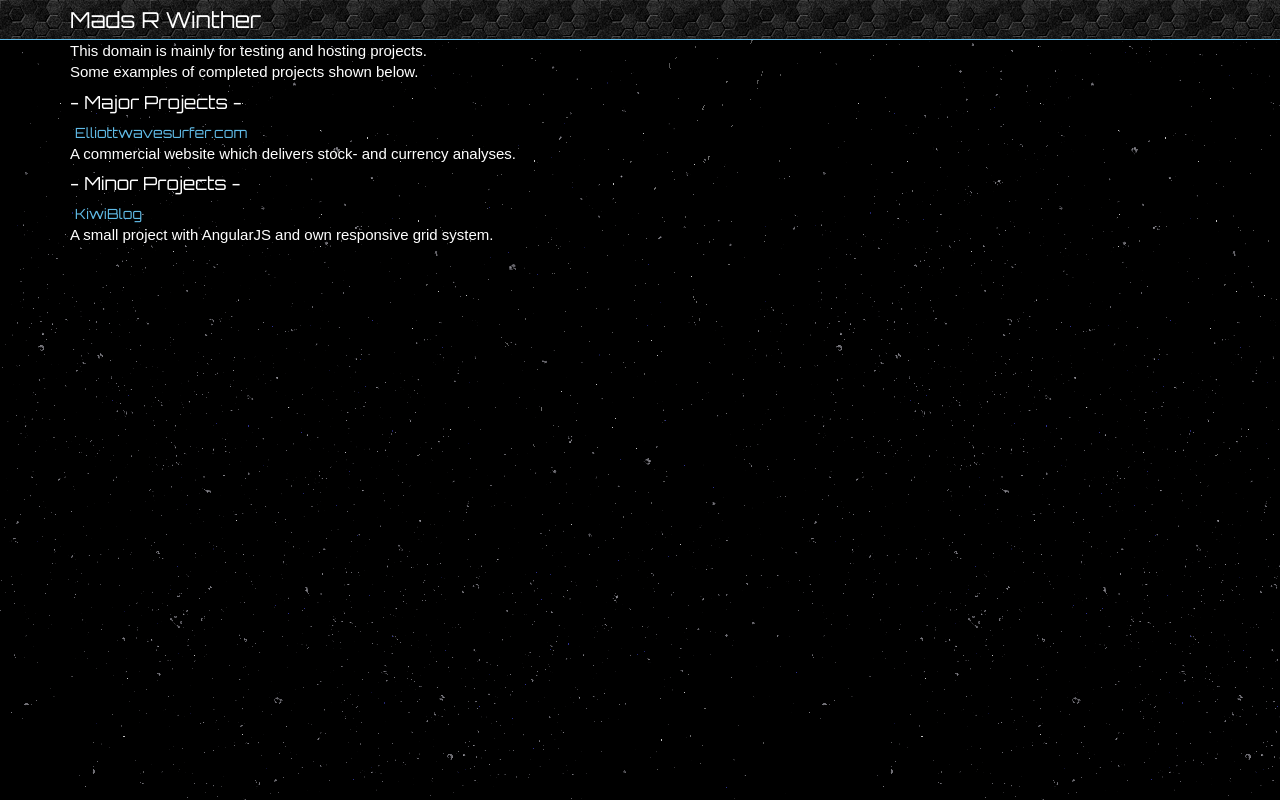
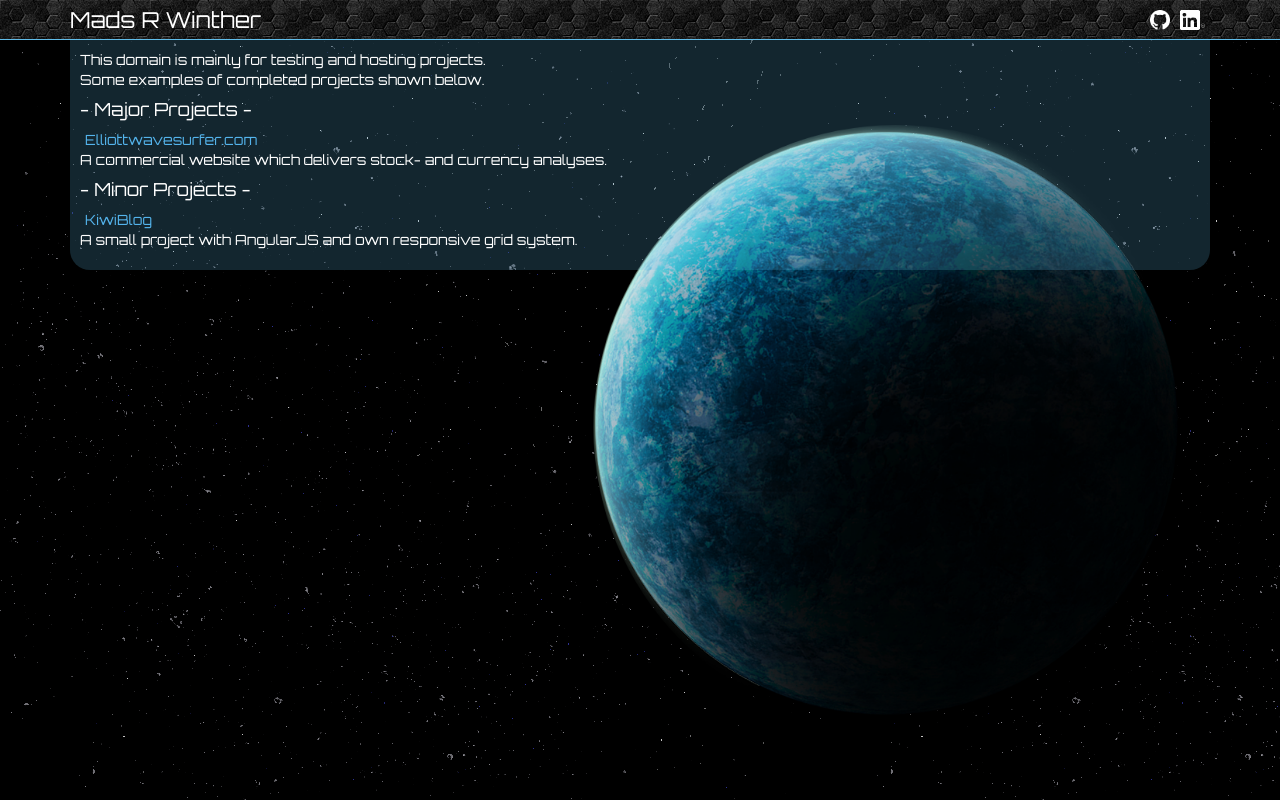
Before and after one commit to Mrwinthxr/mrwinther, a PHP site: page / in a window 1280 px wide. Run offline with PHP 8.4, Linux system fonts and the light colour scheme.

Commit message:
load of changes

```diff
--- a/css/mrwcss.css
+++ b/css/mrwcss.css
@@ -4,14 +4,15 @@
 	color: white;
 	font-family: 'Orbitron', sans-serif;
 	font-size: 14px;
-	font-weight: 100;
 }
 
 header {
+	position: relative;
 	height: 40px;
 	background-color: #000000;
 	border-bottom: solid 1px #61BCE8;
 	background-image: url(../images/hexellence.png);
+	z-index: 10;
 }
 
 body {
@@ -20,23 +21,54 @@ body {
 }
 
 a:link, a:hover, a:active, a:visited {
-	color: white;
+	margin: 5px;
+	color: #54B4EC;
 	text-decoration: none;
+	cursor: pointer;
 }
 
-a#brand {
+div#div_brand {
+	padding-left: 0px;
+}
+
+a#a_brand {
+	color: white;
 	margin: 9px 0 0 0;
 	font-size: 22px;
 	line-height: 40px;
 }
 
-div.main0 > a {
-	margin: 5px;
-	color: #61BCE8;
-	text-decoration: none;
+div#div_ext_links {
+	padding-right: 0px;
+}
+
+a.a_ext_links {
+	float: right;
+}
+
+img#img_linkedIn {
+	height: 20px;
+	margin-top: 5px;
+}
+
+div.main0 > div#content {
+	position: relative;
+	background-color: #61BCE8;
+	padding: 10px;
+	z-index: 10;
+	background:rgba(97,188,232,0.2);
+	border-radius: 0 0 20px 20px;
 }
 
 div.main0 > p.reading {
 	font-family: sans-serif;
 	font-size: 15px;
 }
+
+canvas#planet_canvas {
+	position: absolute;
+	width: 100%;
+	left: 0px;
+	top: 0px;
+	z-index: 5;
+}
--- a/index.php
+++ b/index.php
@@ -19,13 +19,25 @@
 
 	<header class="fluid-container">
 			<div class="container">
-				<a id="brand" href="#">
-					Mads R Winther
+				<div id="div_brand" class="col-md-3">
+					<a id="a_brand" href="#">Mads R Winther</a>
+				</div>
+				<div class="col-md-7">
+				</div>
+				<div id="div_ext_links" class="col-md-2">
+					<a class="a_ext_links" href="https://dk.linkedin.com/in/mads-rossing-winther-44a767a8">
+						<img id="img_linkedIn" src="images/icons/In-White-34px-R.png">
 					</a>
+					<a class="a_ext_links" href="https://github.com/Mrwinthxr">
+						<img id="img_linkedIn" src="images/icons/GitHub-Mark-Light-32px.png">
+					</a>
+				</div>
 			</div>
 	</header>
 
 	<div class="main0 container">
+
+		<div id="content">
 
 			<p class="reading">This domain is mainly for testing and hosting projects. <br/>
 												 Some examples of completed projects shown below.</p>
@@ -41,18 +53,22 @@
 
 		</div>
 
+	</div>
+
 	<div class="main1 container">
 
 	</div>
+
+	<canvas id="planet_canvas" class="fluid-container" width="1650" height="950">
+
+	</canvas>
 
 	<footer class="container">
 
 	</footer>
 
 	<script data-main="js/app/MRW_gateway" src="js/lib/requirejs.min.js"></script>
-	<script type="text/javascript">require(['MRW_main'],function(){
-
-	})</script>
+	<script type="text/javascript">require(['MRW_main'],function(){})</script>
 
 	<?php include_once("analyticstracking.php") ?>
 
--- a/js/app/MRW_main.js
+++ b/js/app/MRW_main.js
@@ -2,6 +2,52 @@ define(['jquery'],function($) {
 
 	console.log("Les'sa go!");
 
-	var planet = require(['js/app/planetapp.js']);
+	// Canvas functionalities
+
+	var ctx     = document.getElementById("planet_canvas").getContext("2d");
+	var ctx_x   = ctx.canvas.width;
+	var ctx_y   = ctx.canvas.height;
+	var iplanet = new Image();
+	var frames  = 0;
+	var FPS 		= 0;
+	var pat;
+
+	console.log(ctx);
+	console.log("x: "+ctx_x+" y: "+ctx_y);
+
+	function canvas_init() {
+		iplanet.src = "images/blueplanet.png";
+		iplanet.onload = function() {
+			pat = ctx.createPattern(iplanet, 'no-repeat');
+			animate();
+		}
+	}
+
+	function animate() {
+
+		//setTimeout(animate, 1000 / (1 * FPS));
+
+		ctx.arc(ctx_x*0.7, ctx_y*0.58, 390, 0, Math.PI * 2);
+		ctx.fillStyle = pat;
+		ctx.fill();
+
+		if (frames%10 == 0) {
+
+
+			ctx.clearRect(0,0,ctx_x,ctx_y);
+
+			ctx.arc(ctx_x*0.7, ctx_y*0.58, 390, 0, Math.PI * 2);
+			ctx.fillStyle = pat;
+			ctx.fill();
+
+		};
+
+		//ctx.rotate(Math.PI/180);
+		frames++;
+
+		//window.requestAnimationFrame(animate);
+	}
+
+	canvas_init();
 
 });
```
Also changed, not shown: images/EWSlogo.png (added), images/blueplanet.png (added), images/icons/GitHub-Mark-Light-32px.png (added), images/icons/In-White-34px-R.png (added). Lines whose indentation alone changed are shown as unchanged.
